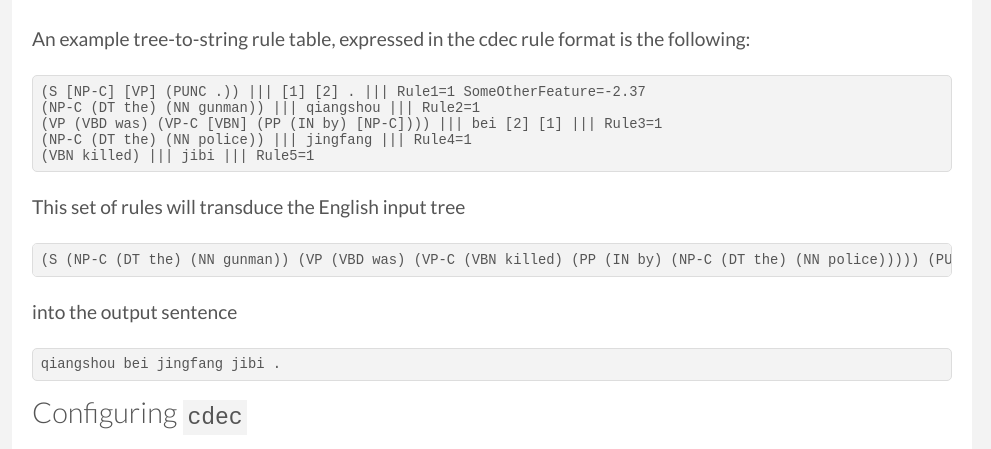
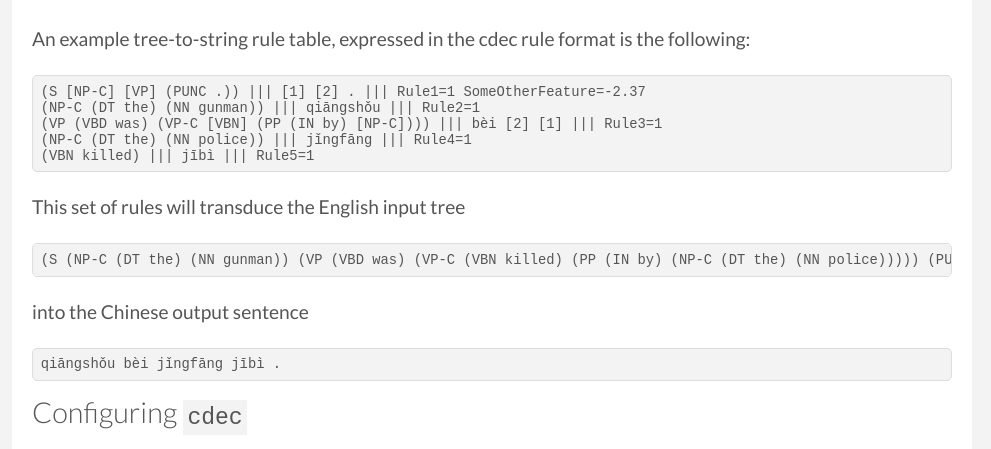
Before and after one commit to cdec/cdec.github.com, a Jekyll site: the page built from concepts/xrs.md, in a window 1280 px wide. Shown: the part 409-858 px from the top of the page, without its empty margins (148-1139 px from the left). Built offline with Jekyll 4.4.1, drawn with Linux system fonts in a browser that asks for light colours; some web fonts are replaced; Markdown is read by kramdown in place of the engine named in the settings.

Commit message:
xrs doc improvement

```diff
--- a/concepts/xrs.md
+++ b/concepts/xrs.md
@@ -9,18 +9,18 @@
 An example tree-to-string rule table, expressed in the cdec rule format is the following:
 
     (S [NP-C] [VP] (PUNC .)) ||| [1] [2] . ||| Rule1=1 SomeOtherFeature=-2.37
-    (NP-C (DT the) (NN gunman)) ||| qiangshou ||| Rule2=1
-    (VP (VBD was) (VP-C [VBN] (PP (IN by) [NP-C]))) ||| bei [2] [1] ||| Rule3=1
-    (NP-C (DT the) (NN police)) ||| jingfang ||| Rule4=1
-    (VBN killed) ||| jibi ||| Rule5=1
+    (NP-C (DT the) (NN gunman)) ||| qiāngshǒu ||| Rule2=1
+    (VP (VBD was) (VP-C [VBN] (PP (IN by) [NP-C]))) ||| bèi [2] [1] ||| Rule3=1
+    (NP-C (DT the) (NN police)) ||| jǐngfāng ||| Rule4=1
+    (VBN killed) ||| jībì ||| Rule5=1
 
 This set of rules will transduce the English input tree
 
     (S (NP-C (DT the) (NN gunman)) (VP (VBD was) (VP-C (VBN killed) (PP (IN by) (NP-C (DT the) (NN police))))) (PUNC .))
 
-into the output sentence
+into the Chinese output sentence
 
-    qiangshou bei jingfang jibi .
+    qiāngshǒu bèi jǐngfāng jībì .
 
 ## Configuring `cdec`
 
```
